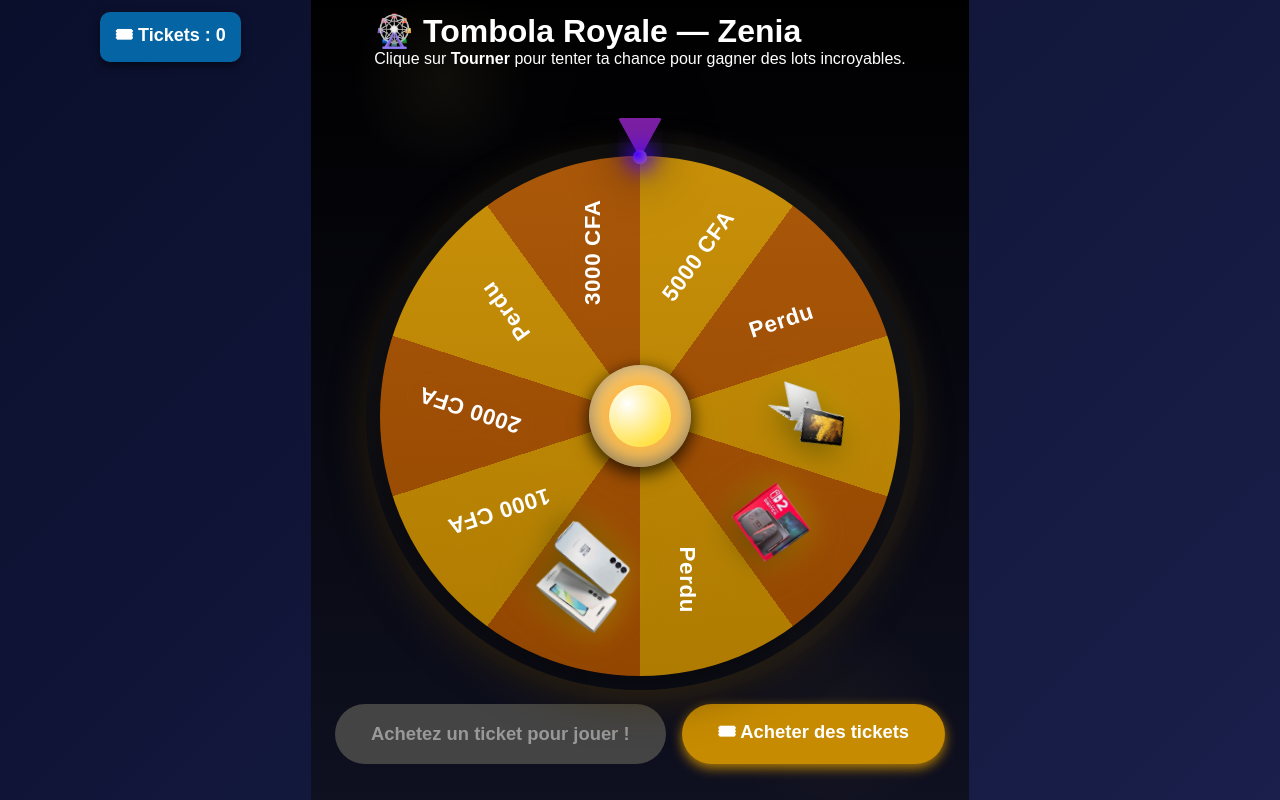
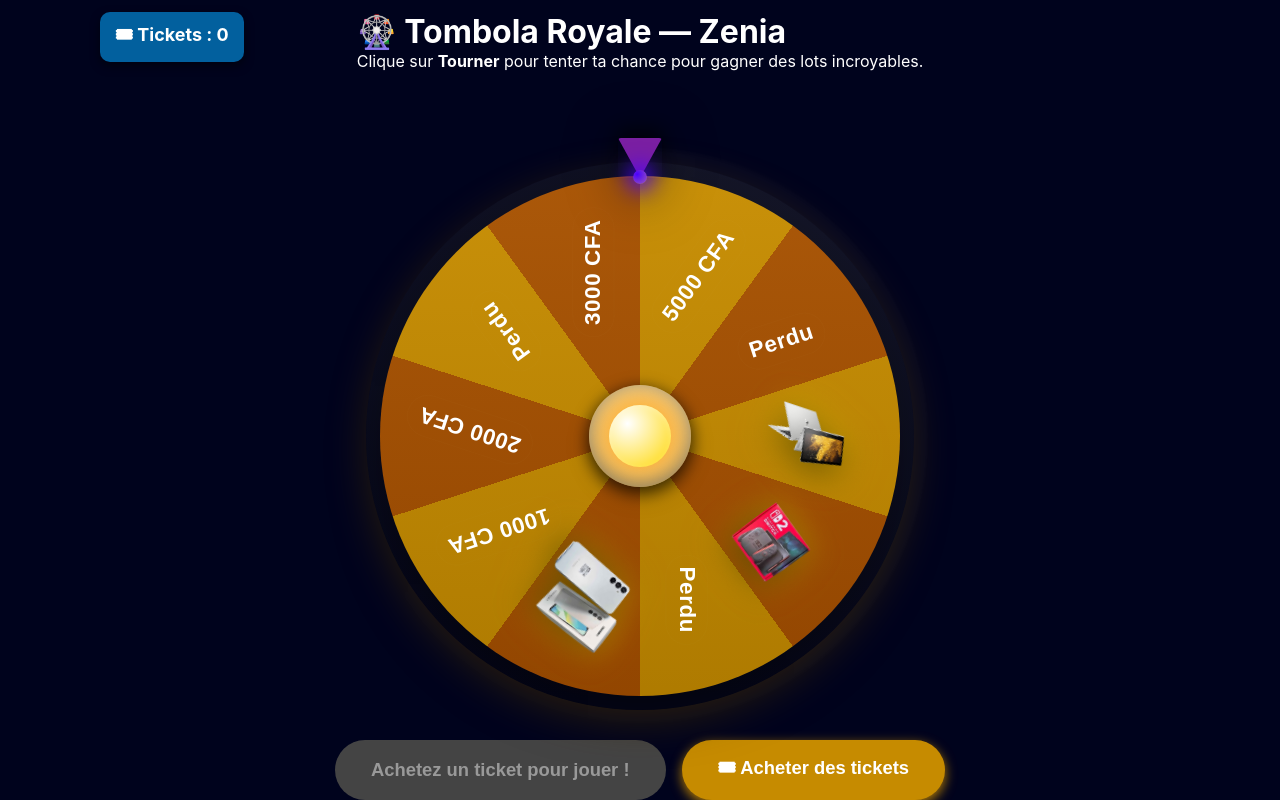
Before and after one commit to NebularForge/zenia-tombola-frontend, a React (Create React App) app: page /tombola in a window 1280 px wide. Built offline with nearby package versions, Linux system fonts and the light colour scheme.

Commit message:
Amélioration des visuels

```diff
--- a/src/tombola/landing.jsx
+++ b/src/tombola/landing.jsx
@@ -6,10 +6,10 @@
   const navigate = useNavigate();
 
   useEffect(() => {
-    // Redirige vers "/tombola" après 3 secondes
+    // Redirige vers "/tombola" après 5 secondes
     const timer = setTimeout(() => {
       navigate("/tombola");
-    }, 3000);
+    }, 5000);
 
     // Nettoyage du timer si le composant est démonté avant
     return () => clearTimeout(timer);
--- a/src/tombola/payment.css
+++ b/src/tombola/payment.css
@@ -1,19 +1,4 @@
-/* --- Global Reset & Font --- */
-* {
-  margin: 0;
-  padding: 0;
-  box-sizing: border-box;
-  font-family: 'Poppins', sans-serif;
-}
 
-body {
-  background: linear-gradient(135deg, #0a0f2c, #1a1f4b);
-  color: #fff;
-  display: flex;
-  justify-content: center;
-  align-items: center;
-  min-height: 100vh;
-}
 
 /* --- Payment Page Container --- */
 .payment-page {
@@ -21,7 +6,12 @@
   max-width: 420px;
   margin: 30px auto;
   padding: 30px;
-  background: rgba(255, 255, 255, 0.08);
+  background: linear-gradient(135deg, #0a0f2c, #1a1f4b);
+  color: #fff;
+  display: flex;
+  justify-content: center;
+  align-items: center;
+  min-height: 100vh;
   border-radius: 16px;
   backdrop-filter: blur(12px);
   box-shadow: 0 8px 25px rgba(0, 0, 0, 0.4);
--- a/src/tombola/tombola.css
+++ b/src/tombola/tombola.css
@@ -35,24 +35,81 @@
     margin: 0;
     padding: 0;
 }
-html, body { height: 100%; margin: 0; padding: 0; background: var(--bg-1);  overflow-x: hidden;}
+
+html, body {
+    height: 100%;
+    margin: 0;
+    padding: 0;
+    background: #000; /* Fond noir pour le ciel étoilé */
+    overflow-x: hidden;
+}
+
 .tw-page {
     font-family: "Inter", "Poppins", system-ui, -apple-system, "Segoe UI", Roboto, "Helvetica Neue", Arial, sans-serif;
-    background: radial-gradient(circle at 20% 10%, rgba(255, 215, 120, 0.06), transparent 10%),
-                radial-gradient(circle at 80% 90%, rgba(255, 200, 80, 0.04), transparent 12%),
-                linear-gradient(180deg, var(--bg-1) 0%, var(--bg-2) 100%);
     color: #fff;
     -webkit-user-select: none;
     user-select: none;
-    padding: 12px 24px 24px; /* plus d’espace bas pour descendre roue */
-    overflow-x: hidden;
+    padding: 12px 24px 24px;
     display: flex;
     flex-direction: column;
     align-items: center;
     min-height: 100vh;
     gap: 8px;
     position: relative;
+    overflow: hidden; /* Pour cacher les étoiles en dehors */
 }
+
+/* --- Ajout du ciel étoilé avec pseudo-éléments --- */
+.tw-page::before,
+.tw-page::after {
+    content: '';
+    position: absolute;
+    top: 0;
+    left: 0;
+    width: 200%;
+    height: 200%;
+    background-repeat: repeat;
+    z-index: -1;
+    animation: moveStars 100s linear infinite;
+    pointer-events: none;
+}
+
+/* --- Première couche d'étoiles (petites) --- */
+.tw-page::before {
+    background-image: radial-gradient(1px 1px at 20px 20px, #fff, transparent),
+                      radial-gradient(1px 1px at 60px 80px, #fff, transparent),
+                      radial-gradient(1px 1px at 120px 50px, #fff, transparent),
+                      radial-gradient(1px 1px at 200px 150px, #fff, transparent),
+                      radial-gradient(1px 1px at 300px 250px, #fff, transparent),
+                      radial-gradient(1px 1px at 400px 400px, #fff, transparent);
+    opacity: 0.6;
+    animation-duration: 120s;
+}
+
+/* --- Deuxième couche (grandes étoiles scintillantes) --- */
+.tw-page::after {
+    background-image: radial-gradient(2px 2px at 30px 60px, #ffd700, transparent),
+                      radial-gradient(2px 2px at 90px 120px, #fff, transparent),
+                      radial-gradient(2px 2px at 160px 200px, #fff, transparent),
+                      radial-gradient(2px 2px at 240px 300px, #ffd700, transparent),
+                      radial-gradient(2px 2px at 350px 450px, #fff, transparent);
+    opacity: 0.8;
+    animation: moveStars 180s linear infinite, twinkle 3s ease-in-out infinite alternate;
+}
+
+/* --- Animation mouvement (parallaxe) --- */
+@keyframes moveStars {
+    from { transform: translate(0, 0); }
+    to { transform: translate(-50%, -50%); }
+}
+
+/* --- Animation scintillement --- */
+@keyframes twinkle {
+    0% { opacity: 0.4; transform: scale(1); }
+    50% { opacity: 1; transform: scale(1.2); }
+    100% { opacity: 0.6; transform: scale(1); }
+}
+
 
 .tw-page.spinning .tw-btn {
     pointer-events: none;
```
